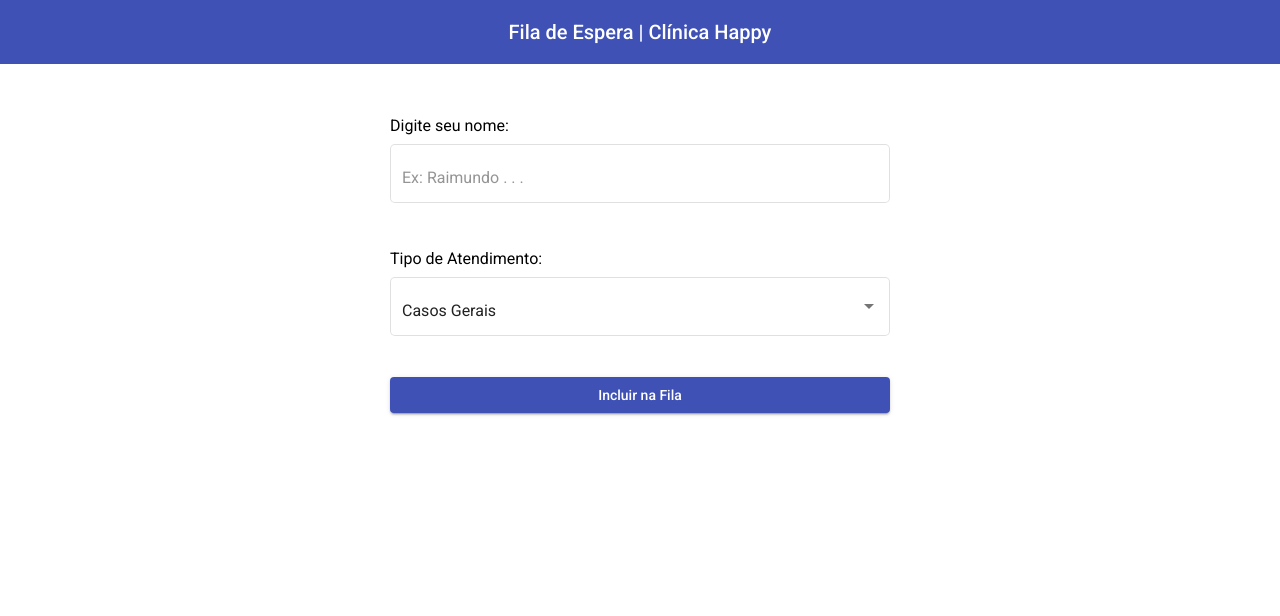
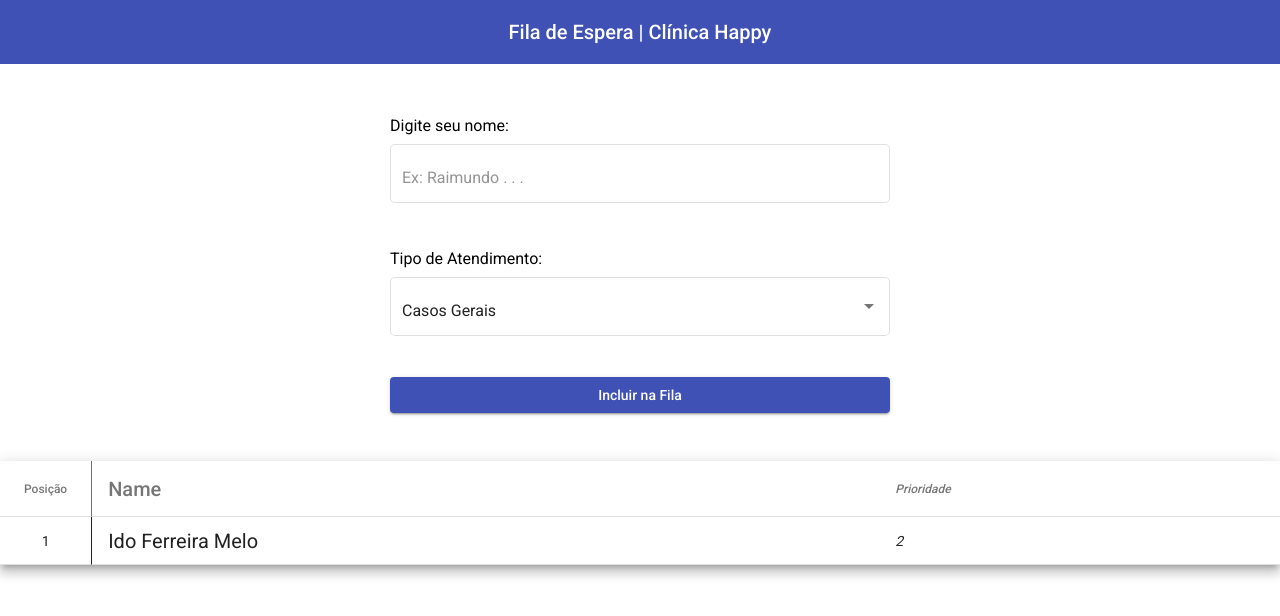
Before and after one commit to idomelo/clients-manager, an Angular app: page / in a window 1280 px wide. Shown: the top 616 px of the page. Built offline with nearby package versions, Linux system fonts and the light colour scheme.

Commit message:
add material table for clients list

```diff
--- a/src/app/app.component.html
+++ b/src/app/app.component.html
@@ -3,3 +3,4 @@
 </mat-toolbar>
 
 <app-form></app-form>
+<app-courses-list></app-courses-list>
--- /dev/null
+++ b/src/app/components/courses-list/courses-list.component.css
@@ -0,0 +1,19 @@
+.demo-table {
+  width: 100%;
+}
+
+.mat-column-id {
+  width: 32px;
+  border-right: 1px solid currentColor;
+  padding-right: 24px;
+  text-align: center;
+}
+
+.mat-column-name {
+  padding-left: 16px;
+  font-size: 20px;
+}
+
+.mat-column-priority {
+  font-style: italic;
+}
--- /dev/null
+++ b/src/app/components/courses-list/courses-list.component.html
@@ -0,0 +1,22 @@
+<table mat-table [dataSource]="dataSource" class="mat-elevation-z8 demo-table">
+  <!-- Id Column -->
+  <ng-container matColumnDef="id">
+    <th mat-header-cell *matHeaderCellDef> Posição </th>
+    <td mat-cell *matCellDef="let client"> {{client._id}} </td>
+  </ng-container>
+
+  <!-- Name Column -->
+  <ng-container matColumnDef="name">
+    <th mat-header-cell *matHeaderCellDef> Name </th>
+    <td mat-cell *matCellDef="let client"> {{client.name}} </td>
+  </ng-container>
+
+  <!-- Priority Column -->
+  <ng-container matColumnDef="priority">
+    <th mat-header-cell *matHeaderCellDef> Prioridade </th>
+    <td mat-cell *matCellDef="let client"> {{client.priority}} </td>
+  </ng-container>
+
+  <tr mat-header-row *matHeaderRowDef="displayedColumns"></tr>
+  <tr mat-row *matRowDef="let row; columns: displayedColumns;"></tr>
+</table>
--- /dev/null
+++ b/src/app/components/courses-list/courses-list.component.ts
@@ -0,0 +1,23 @@
+import { Component, OnInit } from '@angular/core';
+import { Client } from 'src/app/model/client';
+
+const clients: Client[] = [
+  {_id: '1', name: 'Ido Ferreira Melo', priority: '2'}
+];
+
+@Component({
+  selector: 'app-courses-list',
+  templateUrl: './courses-list.component.html',
+  styleUrls: ['./courses-list.component.css']
+})
+export class CoursesListComponent implements OnInit {
+
+  displayedColumns: string[] = ['id', 'name', 'priority'];
+  dataSource = clients;
+
+  constructor() { }
+
+  ngOnInit(): void {
+  }
+
+}
--- /dev/null
+++ b/src/app/model/client.ts
@@ -0,0 +1,5 @@
+export interface Client {
+  _id: string;
+  name: string;
+  priority: string;
+}
```
Also changed, not shown: src/app/app.module.ts (+11 -8 lines), 1 other file (tests, documents, lock files or other folders).
